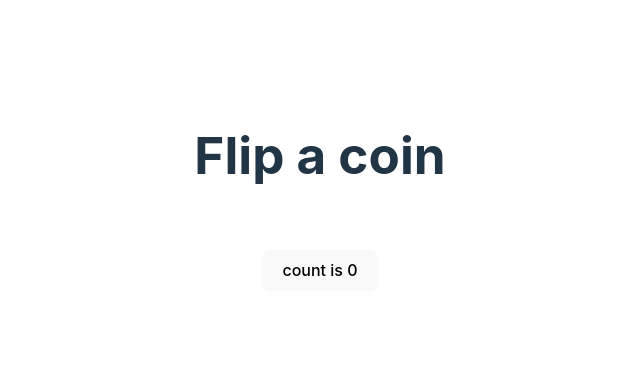
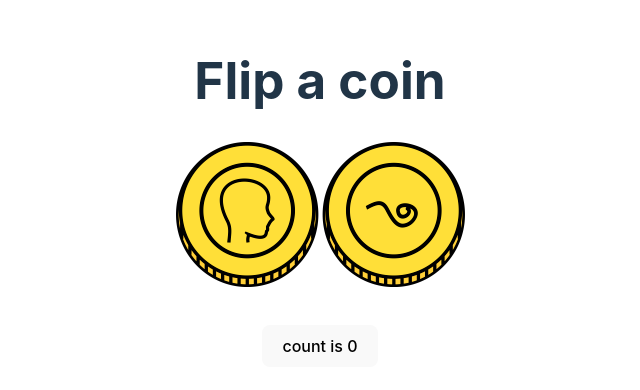
Before and after one commit to HubelbauerMartin/coin-flip, a React (Vite) app: page / in a window 1280 px wide. Shown: the part 192-582 px from the top of the page, without its empty margins (320-960 px from the left). Built offline with nearby package versions, Linux system fonts and the light colour scheme.

Commit message:
Add images assets and use them in code

```diff
--- a/src/App.tsx
+++ b/src/App.tsx
@@ -1,4 +1,6 @@
 import { useState } from 'react';
+import heads from '/heads.png';
+import tails from '/tails.png';
 import './App.css';
 
 function App() {
@@ -7,6 +9,8 @@ function App() {
   return (
     <>
       <h1>Flip a coin</h1>
+      <img src={heads} alt="heads" />
+      <img src={tails} alt="tails" />
       <div className="card">
         <button onClick={() => setCount(count => count + 1)}>count is {count}</button>
       </div>
```
Also changed, not shown: public/heads.png (added), public/tails.png (added).
